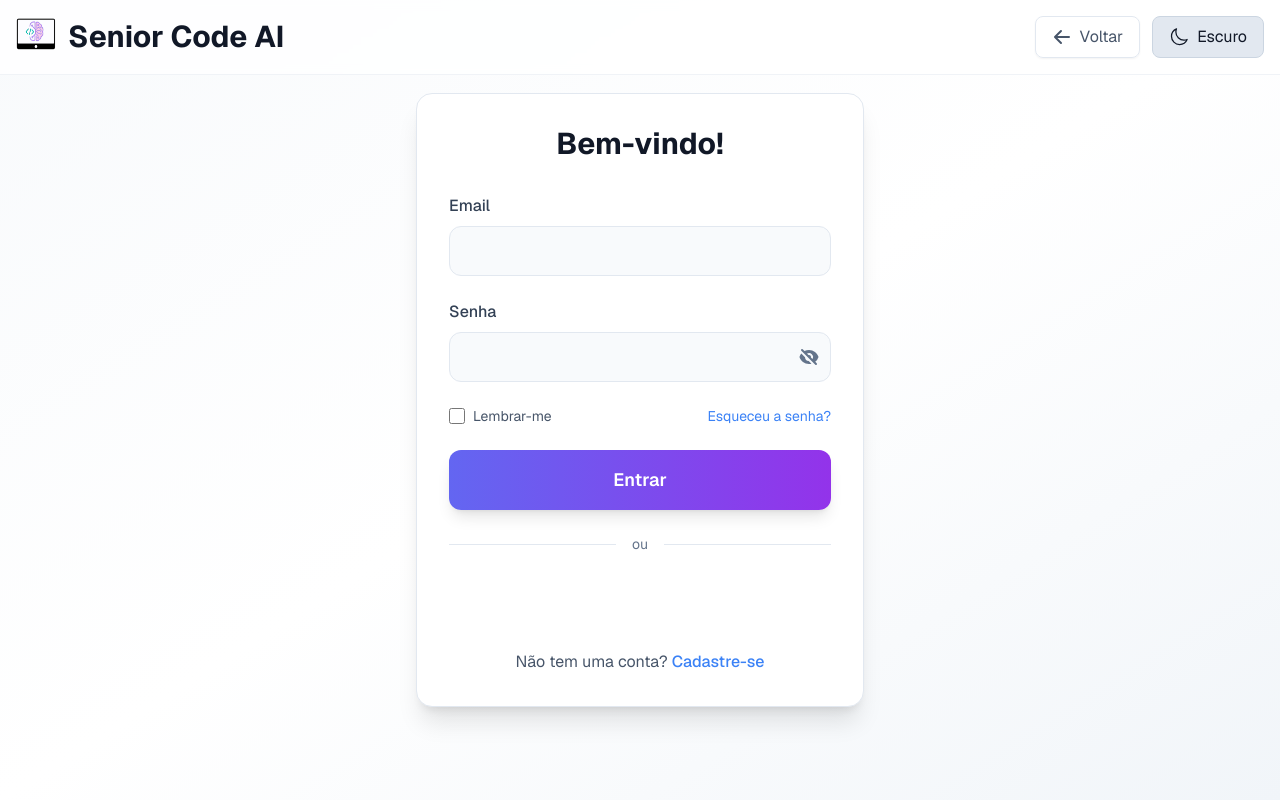
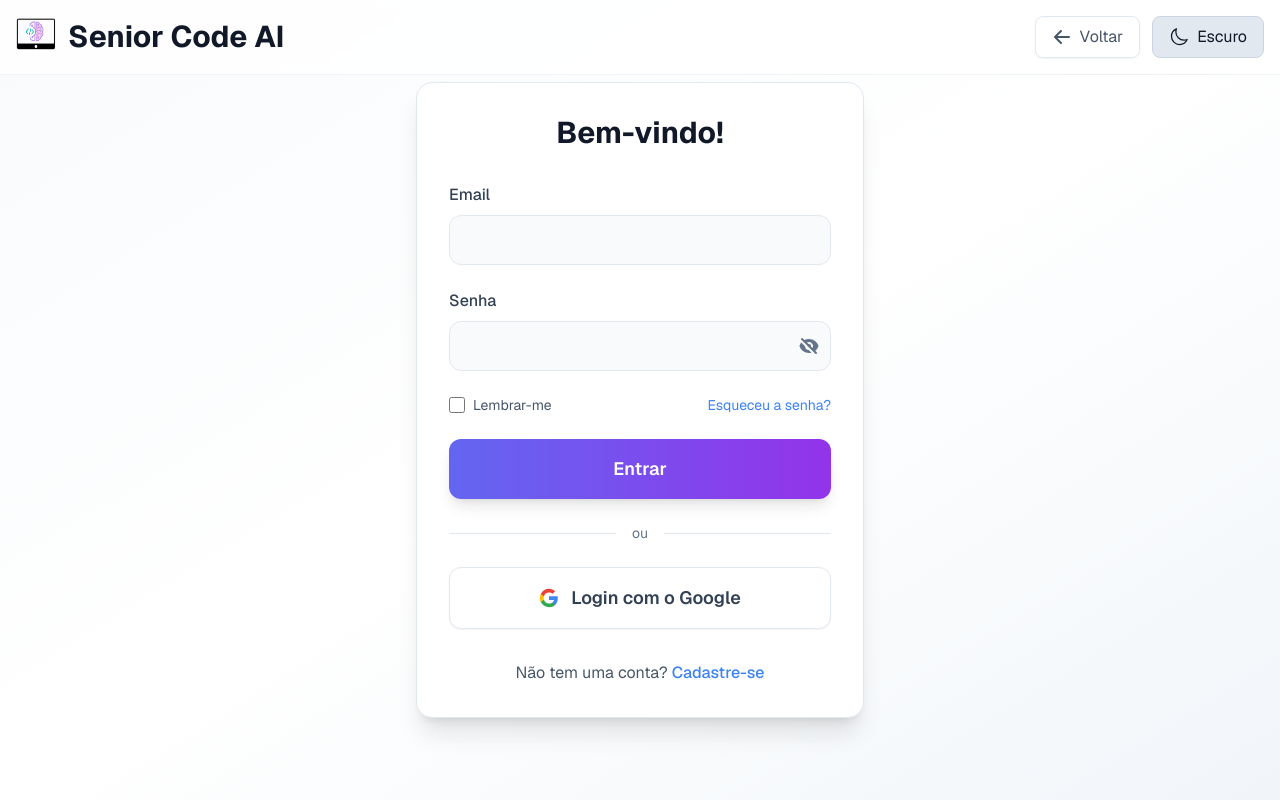
Before and after one commit to wallysom2/egua-front, a Next.js app: page /login in a window 1280 px wide. Built offline with nearby package versions, Linux system fonts and the light colour scheme; no server answers.

Commit message:
fix (login): google

```diff
--- a/src/app/login/page.tsx
+++ b/src/app/login/page.tsx
@@ -4,7 +4,7 @@
 import { useState } from 'react';
 import { useRouter } from 'next/navigation';
 import { motion } from 'framer-motion';
-import { GoogleLogin } from '@react-oauth/google';
+import { useGoogleLogin } from '@react-oauth/google';
 import { Header } from '@/components/Header';
 import { GradientButton } from '@/components/GradientButton';
 import { useAuth } from '@/contexts/AuthContext';
@@ -58,13 +58,13 @@
     }
   };
 
-  const handleGoogleSuccess = async (credentialResponse: any) => {
+  const handleGoogleSuccess = async (tokenResponse: any) => {
     setError('');
     setLoading(true);
 
     try {
       const response = await apiClient.post<AuthResponse>('/api/auth/login-google', {
-        token: credentialResponse.credential,
+        token: tokenResponse.access_token,
       });
 
       if (response.success && response.data) {
@@ -86,6 +86,14 @@
       setLoading(false);
     }
   };
+
+  const googleLogin = useGoogleLogin({
+    onSuccess: handleGoogleSuccess,
+    onError: () => {
+      setError('Erro ao fazer login com Google');
+      setLoading(false);
+    },
+  });
 
   return (
     <div className="min-h-screen flex flex-col bg-gradient-to-br from-slate-50 via-white to-slate-100 dark:from-bg-primary dark:via-bg-secondary dark:to-bg-primary text-slate-900 dark:text-text-primary transition-colors">
@@ -252,17 +260,33 @@
             </div>
 
             {/* Login Google */}
-            <div className="w-full google-login-wrapper mb-6">
-              <GoogleLogin
-                onSuccess={handleGoogleSuccess}
-                onError={() => {
-                  setError('Erro ao fazer login com Google');
-                  setLoading(false);
-                }}
-                width="400"
-                text="signin_with"
-                shape="rectangular"
-              />
+            <div className="w-full mb-6">
+              <button
+                type="button"
+                onClick={() => googleLogin()}
+                disabled={loading}
+                className="w-full px-8 py-4 rounded-xl bg-white dark:bg-bg-tertiary border border-slate-200 dark:border-border-custom hover:bg-slate-50 dark:hover:bg-bg-secondary transition-colors duration-200 text-lg font-semibold inline-flex items-center justify-center gap-3 shadow-sm disabled:opacity-50 disabled:cursor-not-allowed"
+              >
+                <svg width="20" height="20" viewBox="0 0 24 24">
+                  <path
+                    fill="#4285F4"
+                    d="M22.56 12.25c0-.78-.07-1.53-.2-2.25H12v4.26h5.92c-.26 1.37-1.04 2.53-2.21 3.31v2.77h3.57c2.08-1.92 3.28-4.74 3.28-8.09z"
+                  />
+                  <path
+                    fill="#34A853"
+                    d="M12 23c2.97 0 5.46-.98 7.28-2.66l-3.57-2.77c-.98.66-2.23 1.06-3.71 1.06-2.86 0-5.29-1.93-6.16-4.53H2.18v2.84C3.99 20.53 7.7 23 12 23z"
+                  />
+                  <path
+                    fill="#FBBC05"
+                    d="M5.84 14.09c-.22-.66-.35-1.36-.35-2.09s.13-1.43.35-2.09V7.07H2.18C1.43 8.55 1 10.22 1 12s.43 3.45 1.18 4.93l2.85-2.22.81-.62z"
+                  />
+                  <path
+                    fill="#EA4335"
+                    d="M12 5.38c1.62 0 3.06.56 4.21 1.64l3.15-3.15C17.45 2.09 14.97 1 12 1 7.7 1 3.99 3.47 2.18 7.07l3.66 2.84c.87-2.6 3.3-4.53 6.16-4.53z"
+                  />
+                </svg>
+                <span className="text-slate-700 dark:text-text-primary">Login com o Google</span>
+              </button>
             </div>
 
             <div className="mt-8 text-center">
```
